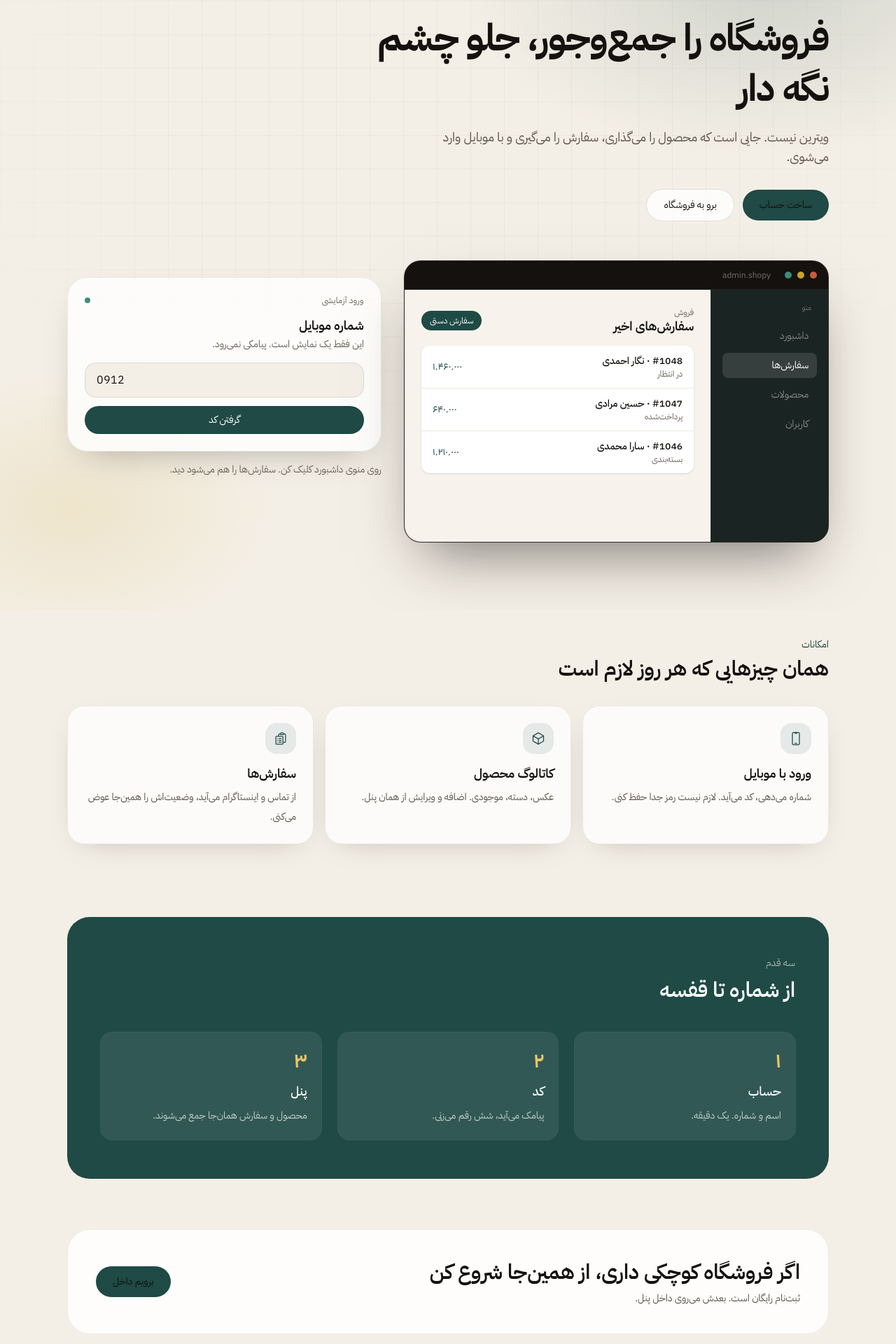
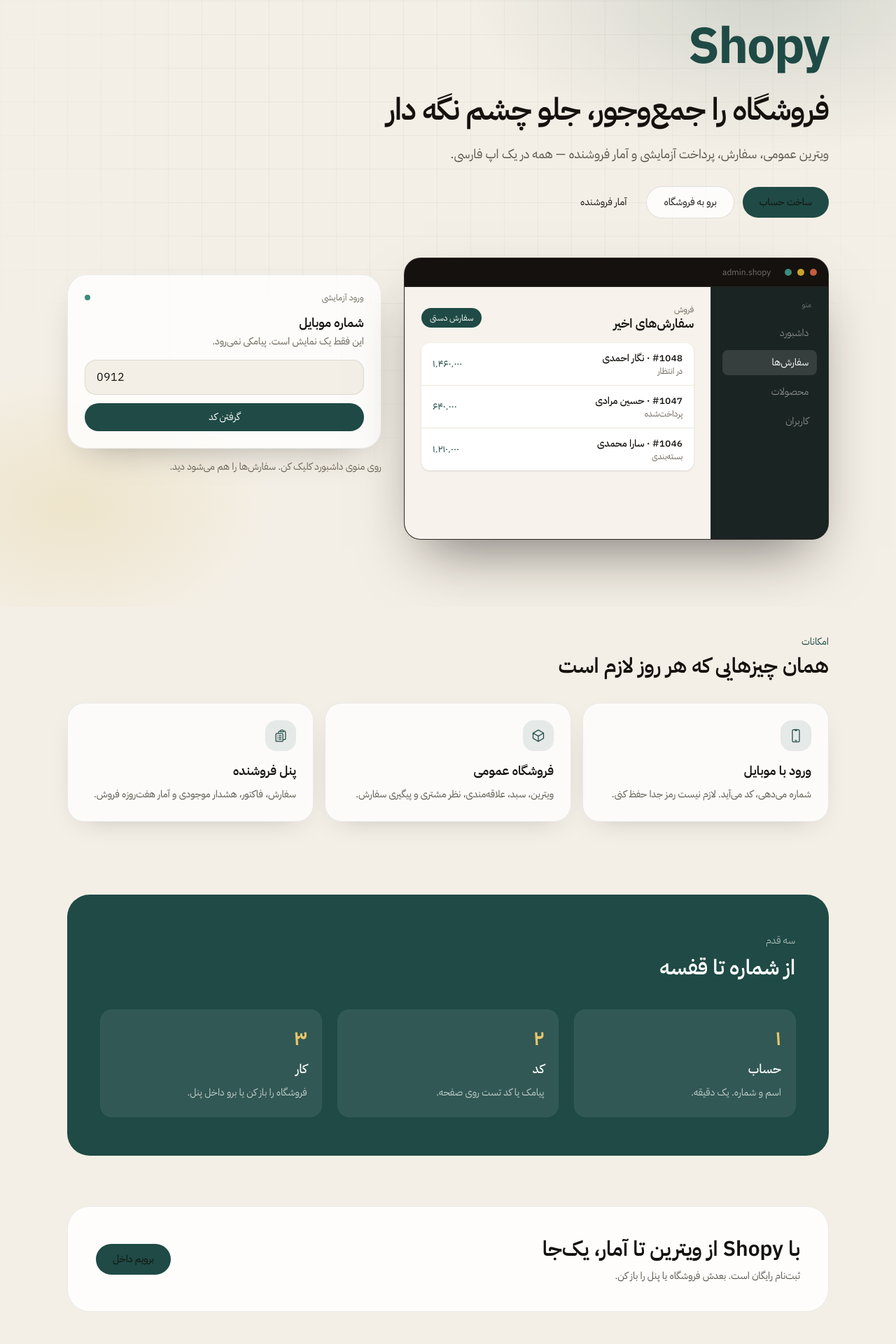
Before and after one commit to selengr/cv, a Next.js app: page / in a window 1280 px wide. Shown: the part 160-2080 px from the top of the page at 70% size. Built offline with nearby package versions, Linux system fonts and the light colour scheme; a web font is replaced by a local one.

Commit message:
refresh landing with Shopy brand and new features

```diff
--- a/src/components/landing/landingPage.tsx
+++ b/src/components/landing/landingPage.tsx
@@ -21,20 +21,20 @@
   },
   {
     icon: CubeIcon,
-    title: "کاتالوگ محصول",
-    body: "عکس، دسته، موجودی. اضافه و ویرایش از همان پنل.",
+    title: "فروشگاه عمومی",
+    body: "ویترین، سبد، علاقه‌مندی، نظر مشتری و پیگیری سفارش.",
   },
   {
     icon: ClipboardDocumentListIcon,
-    title: "سفارش‌ها",
-    body: "از تماس و اینستاگرام می‌آید، وضعیت‌اش را همین‌جا عوض می‌کنی.",
+    title: "پنل فروشنده",
+    body: "سفارش، فاکتور، هشدار موجودی و آمار هفت‌روزه فروش.",
   },
 ];
 
 const steps = [
   { n: "۱", title: "حساب", body: "اسم و شماره. یک دقیقه." },
-  { n: "۲", title: "کد", body: "پیامک می‌آید، شش رقم می‌زنی." },
-  { n: "۳", title: "پنل", body: "محصول و سفارش همان‌جا جمع می‌شوند." },
+  { n: "۲", title: "کد", body: "پیامک یا کد تست روی صفحه." },
+  { n: "۳", title: "کار", body: "فروشگاه را باز کن یا برو داخل پنل." },
 ];
 
 function TiltFrame({ children }: { children: React.ReactNode }) {
@@ -95,12 +95,15 @@
                 </span>
                 پنل فارسی فروشگاه
               </span>
-              <h1 className="font-display mt-5 text-[2.15rem] font-bold tracking-tight sm:text-5xl lg:text-[3.35rem]">
+              <p className="font-display mt-5 text-5xl font-bold tracking-tight text-[#1f4a45] sm:text-6xl lg:text-7xl">
+                Shopy
+              </p>
+              <h1 className="font-display mt-3 text-[1.85rem] font-semibold tracking-tight text-[#14110e] sm:text-4xl lg:text-[2.75rem]">
                 فروشگاه را جمع‌وجور، جلو چشم نگه دار
               </h1>
               <p className="mt-5 max-w-xl text-base text-[#5c564d] sm:text-lg">
-                ویترین نیست. جایی است که محصول را می‌گذاری، سفارش را می‌گیری
-                و با موبایل وارد می‌شوی.
+                ویترین عمومی، سفارش، پرداخت آزمایشی و آمار فروشنده — همه در یک
+                اپ فارسی.
               </p>
               <div className="mt-8 flex flex-wrap items-center gap-3">
                 <Link
@@ -114,6 +117,12 @@
                   className="rounded-full border border-[#14110e]/12 bg-white/80 px-6 py-3 text-sm transition hover:bg-white"
                 >
                   برو به فروشگاه
+                </Link>
+                <Link
+                  href="/panel/analytics"
+                  className="rounded-full px-4 py-3 text-sm text-[#1f4a45] transition hover:bg-white/80"
+                >
+                  آمار فروشنده
                 </Link>
               </div>
             </motion.div>
@@ -205,9 +214,11 @@
           >
             <div>
               <h2 className="font-display text-2xl font-semibold sm:text-3xl">
-                اگر فروشگاه کوچکی داری، از همین‌جا شروع کن
+                با Shopy از ویترین تا آمار، یک‌جا
               </h2>
-              <p className="mt-2 text-sm text-[#5c564d]">ثبت‌نام رایگان است. بعدش می‌روی داخل پنل.</p>
+              <p className="mt-2 text-sm text-[#5c564d]">
+                ثبت‌نام رایگان است. بعدش فروشگاه یا پنل را باز کن.
+              </p>
             </div>
             <Link
               href="/auth/register"
```
